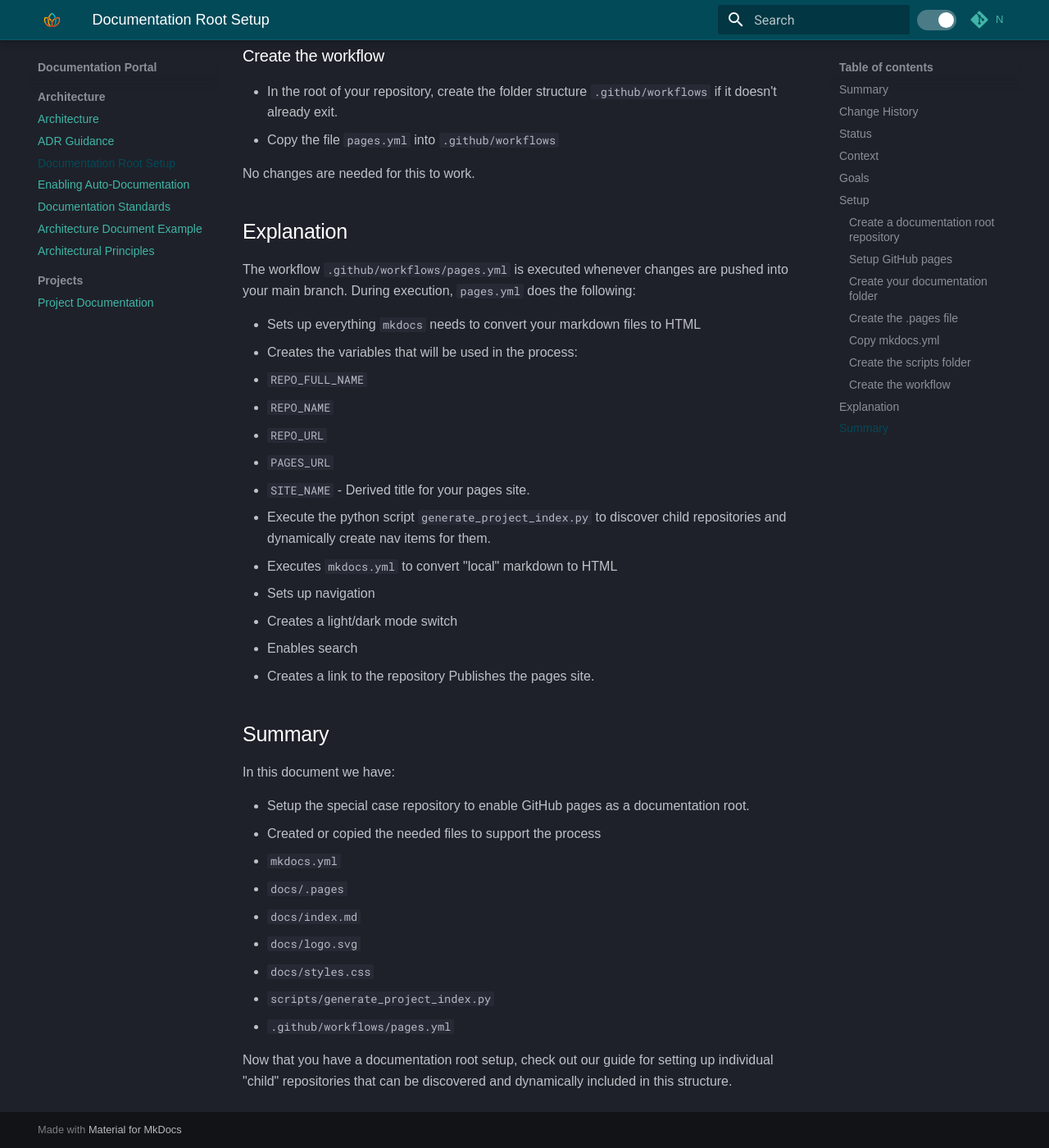
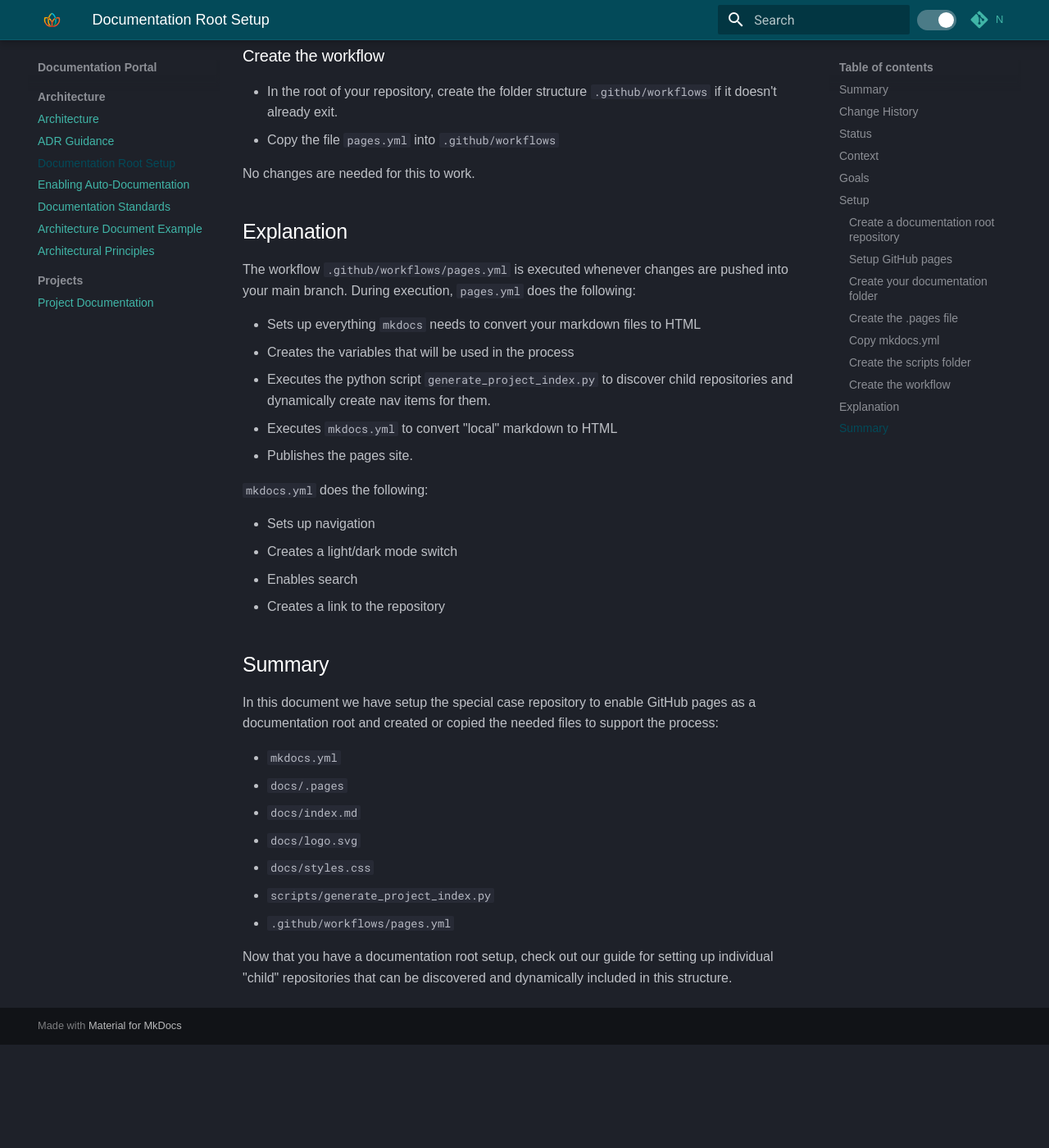
Before and after one commit to drewdz3/drewdz3.github.io, an MkDocs documentation site: the page built from docs/architecture/auto-documentation-root.md, in a window 1280 px wide and 1400 px high, scrolled down 3381 px. Shown: the whole window at 82% size. Built offline with MkDocs 1.6.1 and Material for MkDocs 9.7.7, drawn with Linux system fonts in a browser that asks for light colours; after the commit the page ends 4655 px from its top, so only the background shows below that.

Commit message:
Remove second level list items

```diff
--- a/docs/architecture/auto-documentation-root.md
+++ b/docs/architecture/auto-documentation-root.md
@@ -120,32 +120,28 @@ No changes are needed for this to work.
 The workflow `.github/workflows/pages.yml` is executed whenever changes are pushed into your main branch. During execution, `pages.yml` does the following:
 
 - Sets up everything `mkdocs` needs to convert your markdown files to HTML
-- Creates the variables that will be used in the process:
-  - `REPO_FULL_NAME`
-  - `REPO_NAME`
-  - `REPO_URL`
-  - `PAGES_URL`
-  - `SITE_NAME` - Derived title for your pages site.
-- Execute the python script `generate_project_index.py` to discover child repositories and dynamically create nav items for them.
+- Creates the variables that will be used in the process
+- Executes the python script `generate_project_index.py` to discover child repositories and dynamically create nav items for them.
 - Executes `mkdocs.yml` to convert "local" markdown to HTML
-  - Sets up navigation
-  - Creates a light/dark mode switch
-  - Enables search
-  - Creates a link to the repository
-  Publishes the pages site.
+- Publishes the pages site.
+
+`mkdocs.yml` does the following:
+
+- Sets up navigation
+- Creates a light/dark mode switch
+- Enables search
+- Creates a link to the repository
 
 ## Summary
 
-In this document we have:
+In this document we have setup the special case repository to enable GitHub pages as a documentation root and created or copied the needed files to support the process:
 
-- Setup the special case repository to enable GitHub pages as a documentation root.
-- Created or copied the needed files to support the process
-  - `mkdocs.yml`
-  - `docs/.pages`
-  - `docs/index.md`
-  - `docs/logo.svg`
-  - `docs/styles.css`
-  - `scripts/generate_project_index.py`
-  - `.github/workflows/pages.yml`
+- `mkdocs.yml`
+- `docs/.pages`
+- `docs/index.md`
+- `docs/logo.svg`
+- `docs/styles.css`
+- `scripts/generate_project_index.py`
+- `.github/workflows/pages.yml`
 
 Now that you have a documentation root setup, check out our guide for setting up individual "child" repositories that can be discovered and dynamically included in this structure.
```
Also changed, not shown: docs/architecture/auto-documentation.md (+17 -22 lines).
